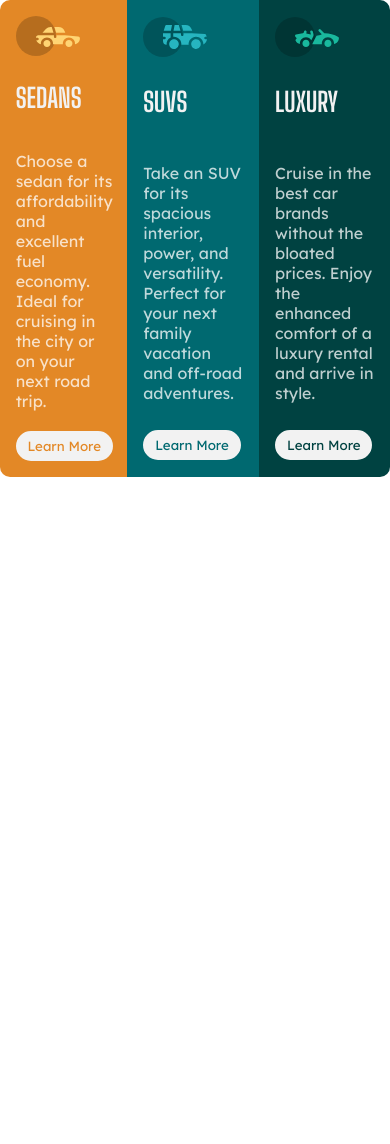
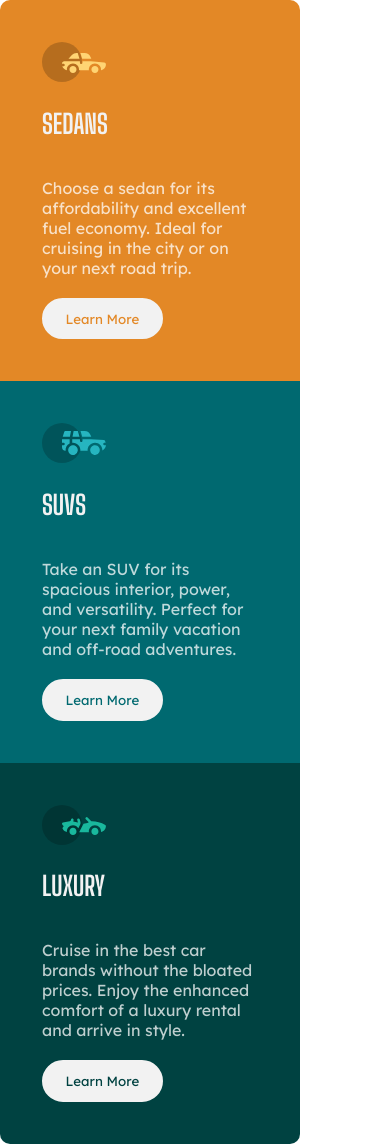
Before and after one commit to excaliberger/HTML-CSS-Challenge, a plain HTML site: page index.html in a window 390 px wide. Before the commit the page ends 844 px from the top, so only its background shows below. Drawn offline with Linux system fonts and the light colour scheme.

Commit message:
made it stack in smaller screen size

```diff
--- a/index.html
+++ b/index.html
@@ -7,7 +7,7 @@
     <title>Practice with Forms</title>
 </head>
   <body class="center">
-    <div class="float-left">
+    <div>
         <table class="container-orange">
             <tr>
                 <td>
@@ -32,7 +32,7 @@
             </tr>
         </table>
     </div>
-    <div class="float-left">
+    <div>
         <table class="container-cyan">
             <tr>
                 <td>
@@ -57,7 +57,7 @@
             </tr>
         </table>
     </div>
-    <div class="float-left">
+    <div>
         <table class="container-d-cyan">
             <tr>
                 <td>
--- a/style.css
+++ b/style.css
@@ -72,20 +72,41 @@ table {
 .container-orange {
     background-color: hsl(31, 77%, 52%);
     border-radius: 10px 0 0 10px;
+    width: 300px;
 }
 .container-cyan {
     background-color: hsl(184, 100%, 22%);
+    width: 300px;
 }
 .container-d-cyan {
     background-color: hsl(179, 100%, 13%);
     border-radius: 0 10px 10px  0;
-}
-.float-left {
-    float: left;
+    width: 300px;
 }
 .center {
     margin: 0 auto;
     align-content: center;
     justify-content: center;
     display: flex;
+    vertical-align: middle;
 }
+
+@media (max-width: 450px) {
+    .center {
+        display: flex;
+        vertical-align: middle;
+        flex-direction: column;
+    }
+    .container-orange {
+        border-radius: 10px 10px 0 0 ;
+        width: 300px;
+    }
+    .container-cyan {
+        width: 300px;
+    }
+    .container-d-cyan {
+        border-radius: 0 0 10px 10px;
+        width: 300px;
+    }
+
+}
```
